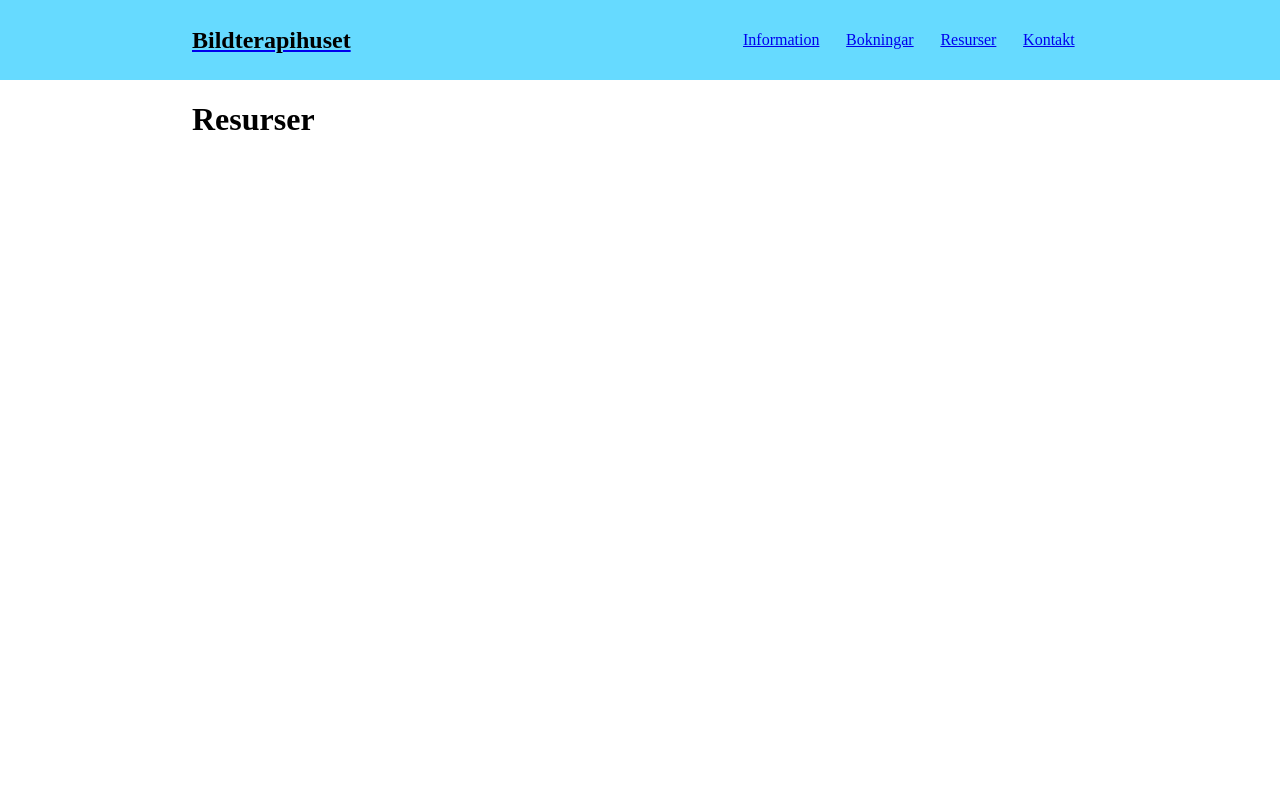
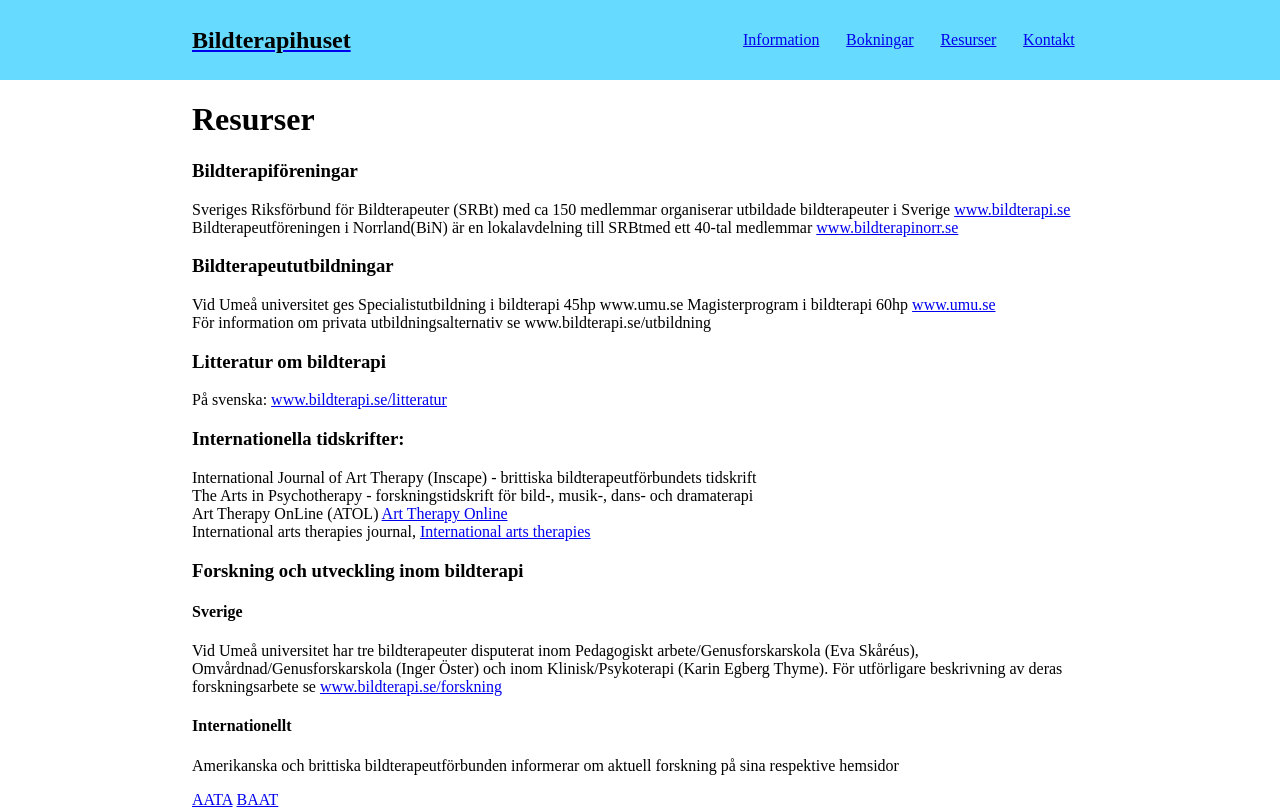
Before and after one commit to Hjalmar-Lundmark/wu1-bildterapihuset, a plain HTML site: page docs/resurser.html in a window 1280 px wide. Drawn offline with Linux system fonts and the light colour scheme.

Commit message:
✨ lite bilder och sådant

```diff
--- a/docs/css/style.css
+++ b/docs/css/style.css
@@ -28,6 +28,20 @@ main {
     height: 100%;
 }
 
+h1 {
+    color: black;
+}
+
+@media (max-width:576px) {
+    h1{
+        font-size: 1.5em;
+    }
+}
+
+img{
+    max-width: 100%;
+}
+
 .navigation {
     list-style: none;
     display: flex;
@@ -37,10 +51,6 @@ main {
 
 .navlink {
     width: 40%;
-}
-
-h1 {
-    color: black;
 }
 
 .bokningsruta {
--- a/docs/resurser.html
+++ b/docs/resurser.html
@@ -1,5 +1,6 @@
 <!DOCTYPE html>
 <html lang="en">
+
 <head>
     <meta charset="UTF-8">
     <meta http-equiv="X-UA-Compatible" content="IE=edge">
@@ -7,10 +8,13 @@
     <title>Bildterapihuset</title>
     <link rel="stylesheet" href="css/style.css">
 </head>
+
 <body>
     <nav>
         <div class="container">
-            <a href="index.html"><h1>Bildterapihuset</h1></a>
+            <a href="index.html">
+                <h1>Bildterapihuset</h1>
+            </a>
             <section class="navlink">
                 <ul class="navigation">
                     <li>
@@ -32,6 +36,40 @@
 
     <main>
         <h1>Resurser</h1>
+        <section>
+            <h3>Bildterapiföreningar</h3>
+            <p>Sveriges Riksförbund för Bildterapeuter (SRBt) med ca 150 medlemmar organiserar utbildade bildterapeuter i
+            Sverige <a href="www.bildterapi.se">www.bildterapi.se</a> <br>
+            Bildterapeutföreningen i Norrland(BiN) är en lokalavdelning till SRBtmed ett 40-tal medlemmar
+            <a href="www.bildterapinorr.se">www.bildterapinorr.se</a>  </p>
+
+            <h3>Bildterapeututbildningar</h3>
+            <p>Vid Umeå universitet ges Specialistutbildning i bildterapi 45hp www.umu.se
+            Magisterprogram i bildterapi 60hp <a href="www.umu.se">www.umu.se</a> <br>
+
+            För information om privata utbildningsalternativ se www.bildterapi.se/utbildning </p>
+
+            <h3>Litteratur om bildterapi</h3>
+            <p>På svenska: <a href="www.bildterapi.se/litteratur">www.bildterapi.se/litteratur</a> </p>
+
+            <h3>Internationella tidskrifter:</h3>
+            <p>International Journal of Art Therapy (Inscape) - brittiska bildterapeutförbundets tidskrift <br>
+            The Arts in Psychotherapy - forskningstidskrift för bild-, musik-, dans- och dramaterapi <br>
+            Art Therapy OnLine (ATOL) <a href="http://eprints-gojo.gold.ac.uk/atol/home.html">Art Therapy Online</a> <br>
+            International arts therapies journal, <a href="http://www2.derby.ac.uk/vart">International arts therapies</a> </p>
+
+            <h3>Forskning och utveckling inom bildterapi</h3>
+            <h4>Sverige</h4>
+            <p>Vid Umeå universitet har tre bildterapeuter disputerat inom Pedagogiskt arbete/Genusforskarskola (Eva
+            Skåréus), Omvårdnad/Genusforskarskola (Inger Öster) och inom Klinisk/Psykoterapi (Karin Egberg Thyme). För
+            utförligare beskrivning av deras forskningsarbete se <a href="www.bildterapi.se/forskning">www.bildterapi.se/forskning</a>  </p>
+
+            <h4>Internationellt</h4>
+            <p>Amerikanska och brittiska bildterapeutförbunden informerar om aktuell forskning på sina respektive hemsidor </p>
+            <a href="http://www.arttherapy.org/">AATA</a>
+            <a href="http://www.baat.org/">BAAT</a>
+        </section>
     </main>
 </body>
+
 </html>
```
Also changed, not shown: docs/index.html (+4 -2 lines), docs/kontakt.html (+21 -1 lines), 1 other file.
